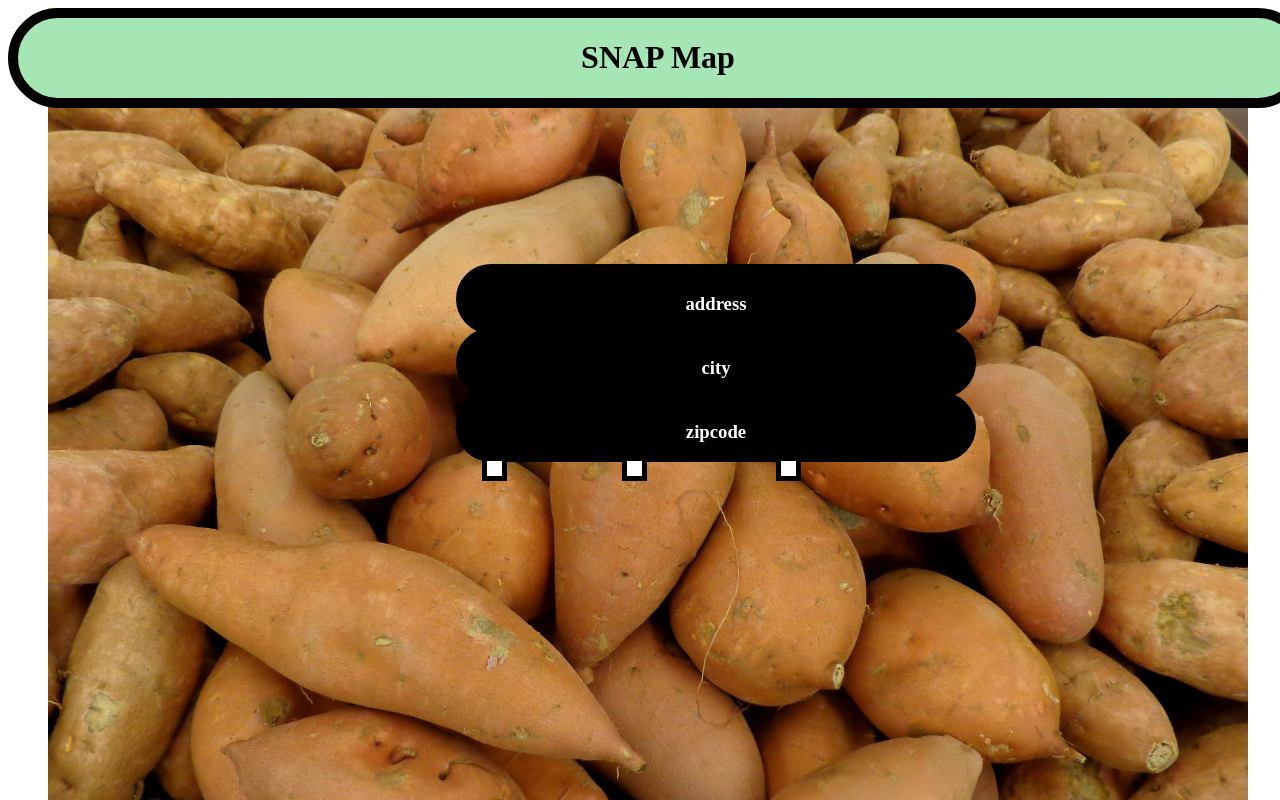
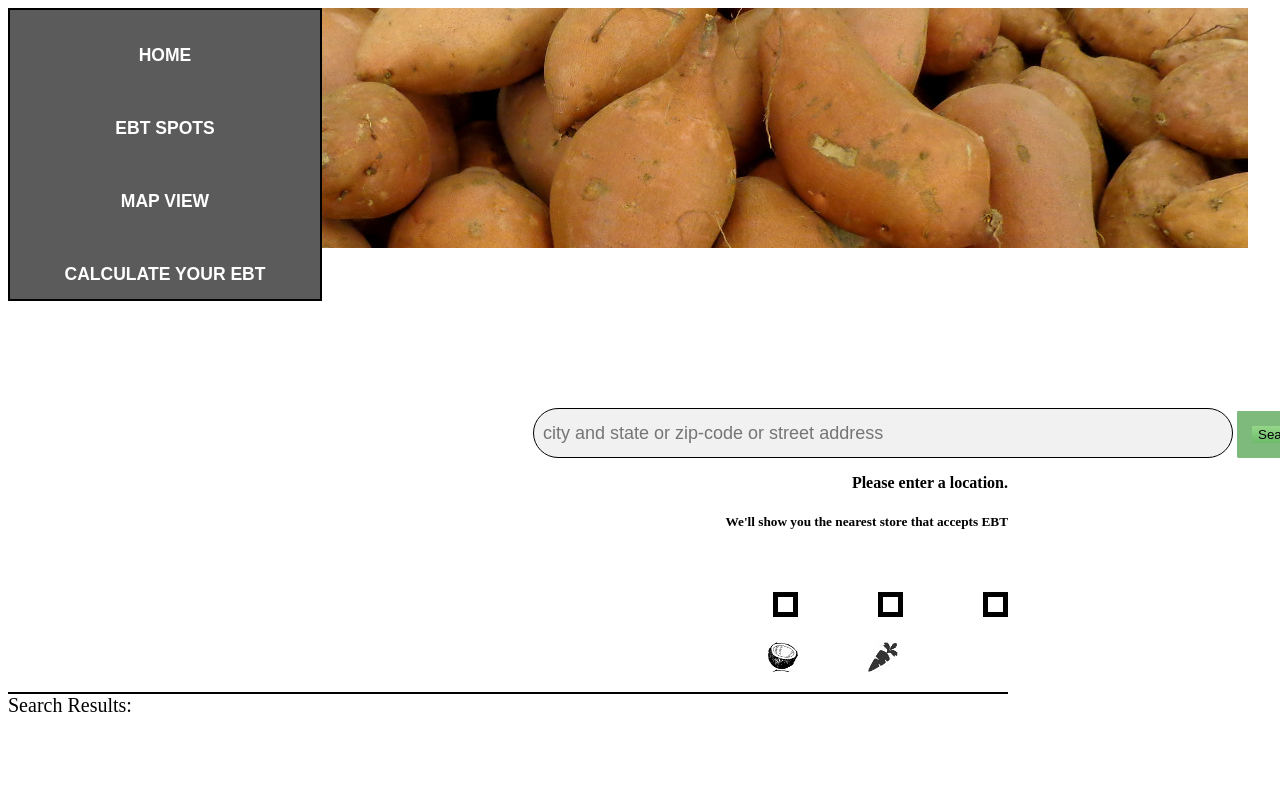
Before and after one commit to SelinaMusuta/SNAP, a Flask app: page / in a window 1280 px wide. Run offline with Flask 2, Linux system fonts and the light colour scheme.

Commit message:
my app pages are not busted completely

```diff
--- a/app/static/SNAP.css
+++ b/app/static/SNAP.css
@@ -1,79 +1,206 @@
 	body
-					{background-color: white;}
+					{background-color: white;
+
+					 	}
+
+/*#header	{ background-color: #E4E4E4;
+		position: absolute;
+		position: fixed;
+	   width: 1800px;
+	   height: 30px;
+	   left: 0px;
+	   right: 0px;
+	   border-style: "solid";
+	   border-width: 2px;
+	   border-color: black;
+	   border-style: solid;
+	   border-left: solid;
+	   text-align: left;
+	   font-family: Ariel;
+}*/
 
 #background_image  {background-image:url("sweetpotatos_edt.jpg");
 					position: absolute;
+					position: fixed;
 					background-repeat: no-repeat;
 					background-position: center;
 					width: 100%;
-					height: 100%;
+					height: 30%;
 
 					}
 
 
 
-.container			{position: absolute;
-					width:  100%;
-					height: 100%;
-					text-align: center;}
-
-/*#grocery {
-  position: fixed;
-  top: -50%;
-  left: -50%;
-  width: 1440px;
-  height: 900px;*/
-}
-#grocery {
-  position: absolute;
-  width: 100%;
-  height: 100%;
-  top: 0;
-  left: 0;
-  right: 0;
-  bottom: 0;
-  margin: auto;
-  min-width: 100%;
-  min-height: 100%;}
-
-
-
-				/*min-height: 100%;
-  				min-width: 1024px;
-  				width: 100%;
-  				height: auto;
-  				position: fixed;
-  				top: 0;
-  				left: 0;
-
-				 /* background-repeat:no-repeat;
-    			 background-attachment:fixed;
-    			background-position: center bottom;
-    			/*position:absolute;
-    			height:610px;
-    			width: ?px;*/
 
 
 
 
-div.header	{ background-color: #A5E6B4;
-	   position: absolute;
-	   width: 100%;
-	   height: 10%;
-	   left: 0px;
-	   right: 0px;
+.container			{position: absolute;
+					width:  1500px;
+					height: 800px;
+
+					text-align: center
+
+
+
+}
+
+
+
+
+#side_bar {background-color: #5B5B5B;
+		  position: absolute;
+		  position: fixed;
+		  width: 300px;
+	   height: 289px;
 	   border-style: "solid";
-	   border-width: 10px;
+	   border-width: 2px;
 	   border-color: black;
 	   border-style: solid;
-	   border-radius: 50px;
+	   margin-top: 0px;
+	   margin-left: 1510px;
+
+	}
+
+#links {background-color: #5B5B5B;
+		  float: left;
+		  position: fixed;
+		  width: 310px;
+	   height: 289px;
+	   border-style: "solid";
+	   border-width: 2px;
+	   border-color: black;
+	   border-style: solid;
+	   margin-top: 0px;
+	   margin-right: 100px;
+	   color: white;
 	   text-align: center;
-	   font-family: Ariel;
+	   text-transform: uppercase;
+		  }
+
+#links h3 {}
+
+#links a {
+	position: relative;
+    color: #FFFFFF;
+    text-decoration: none;
+    font: normal 15px arial;
+    padding: 5px;
+
+}
+
+#links a:hover {color: black;
+
+}
+
+#locator_container {position: relative;
+					width: 500px;
+					height: 500px;
+					margin-top: 300px;
+					margin-left: 500px;
+					text-align: right;
+				}
+
+
+
+#locator_info  { background-color: white;
+		float: left;
+	   width: 800px;
+	   height: 50px;
+	   border-style: "solid";
+	   border-width: 2px;
+	   border-color: none;
+	   border-style: none;
+	   margin-top: 20%;
+	   margin-left: 5%;
+	   text-align: left;
+	   color: #3a3a3a;
+	   display: inline;
+	   border-radius: 50px 3px 3px 50px;
 	 	}
 
-div.address  { background-color: black;
-		position: absolute;
-	   width: 500px;
+#search {
+		padding: 5px 9px;
+		 height: 50px;
+		 width: 700px;
+		 border: 1px solid black;
+		 font: normal 18px arial;
+		 background: #f1f1f1;
+		 border-radius: 50px 50px 50px 50px;
+		}
+
+#submit  {background-color: #6cbb6b;
+		  background-image: linear-gradient(#95d788, #6cbb6b);
+		  border-radius: 3px 50px 50px 3px;
+		  border-width: 15px;
+		  border-style: solid;
+		  border-color: #7eba7c;
+
+		}
+.grocery_checklist  { background-color: white;
+	   float: right;
+	   width: 15px;
+	   height: 15px;
+	   border-style: "solid";
+	   border-width: 5px;
+	   border-color: black;
+	   border-style: solid;
+	   margin-top: 40px;
+	   margin-left: 80px;
+	   display: inline block;
+
+	}
+
+#coconut  	{background-image:url("coconut.jpg");
+			 position: absolute;
+			 width: 30px;
+			 height: 30px;
+			 margin-top: 90px;
+			 margin-left: 260px;}
+
+#coconut .text  { position: absolute;
+				  visibility: hidden;
+				  margin-top: 35px;
+				   }
+
+#coconut:hover .text {visibility: visible; }
+
+#carrot		{background-image: url("carrot.jpeg");
+			 position: absolute;
+			 width: 30px;
+			 height: 30px;
+			 margin-top: 90px;
+			 margin-left: 360px;
+
+}
+
+#carrot .text {position: absolute;
+				visibility: hidden;
+				margin-top: 35px;
+
+			}
+
+#carrot:hover .text	{visibility: visible;}
+#results	{ background-color: #FFFFFF;
+	    float: right;
+	  	width: 1000px;
+	   height: 100px;
+	   margin-top: 75px;
+	   border-style: "solid";
+	   border-width: 2px;
+	   border-color: black;
+	   border-style: solid;
+	   border-left: 10px;
+	   border-right: 50px;
+	   border-bottom: none;
+	   text-align: left;
+	   font: normal 20px ariel;
+	 	}
+
+
+
+.address_finder { background-color: white;		   position: absolute;
+	   	   width: 1000px;
 	   height: 50px;
 	   border-style: "solid";
 	   border-width: 10px;
@@ -82,76 +209,22 @@ div.address  { background-color: black;
 	   margin-top: 20%;
 	   margin-left: 35%;
 	   text-align: center;
-	   color: white;
+	   color: black;
 	   border-radius: 50px;
 	 	}
 
-div.address:hover {color:white;} /*this does not work*/
 
-div.city  { background-color: black;
-	   position: absolute;
-	   width: 500px;
-	   height: 50px;
+#footer	{ background-color: #E4E4E4;
+	   width: 1800px;
+	   height: 60px;
+	   left: 0px;
+	   right: 0px;
+	   margin-top: 101px;
 	   border-style: "solid";
-	   border-width: 10px;
+	   border-width: 2px;
 	   border-color: black;
 	   border-style: solid;
-	   margin-top: 25%;
-	   margin-left: 35%;
-	   text-align: center;
-	   color: white;
-	   border-radius: 50px;
-	}
-
-div.zipcode  { background-color: black;
-	   position: absolute;
-	   width: 500px;
-	   height: 50px;
-	   border-style: "solid";
-	   border-width: 10px;
-	   border-color: black;
-	   border-style: solid;
-	   margin-top: 30%;
-	   margin-left: 35%;
-	   text-align: center;
-	   color: white;
-	   border-radius: 50px;
-	 }
-
-
-div.vegetables  { background-color: white;
-	   position: absolute;
-	   width: 15px;
-	   height: 15px;
-	   border-style: "solid";
-	   border-width: 5px;
-	   border-color: black;
-	   border-style: solid;
-	   margin-top: 35%;
-	   margin-left: 37%;
-	 }
-
-
-	div.fruits  { background-color: white;
-		position:absolute;
-	   width: 15px;
-	   height: 15px;
-	   border-style: "solid";
-	   border-width: 5px;
-	   border-color: black;
-	   border-style: solid;
-	   margin-top: 35%;
-	   margin-left: 48%;
-	 }
-
-	 div.meat  { background-color: white;
-		position:absolute;
-	   width: 15px;
-	   height: 15px;
-	   border-style: "solid";
-	   border-width: 5px;
-	   border-color: black;
-	   border-style: solid;
-	   margin-top: 35%;
-	   margin-left: 60%;
-	 }
+	   border-left: solid;
+	   text-align: left;
+	   font-family: Ariel;
+}
--- a/app/templates/SNAP.html
+++ b/app/templates/SNAP.html
@@ -1,10 +1,11 @@
-<html>
+{% extends "base.html" %}
+{% block content %}
+
+<!--<html>
 
 <head>
 
-	<title>SNAP</title>
-
-
+	<title>Accepted-Near-You</title>
 
 	<link rel="stylesheet" type="text/css" href="{{ url_for('static', filename='SNAP.css')}}">
 
@@ -12,48 +13,69 @@
 
 </head>
 
-
 <body>
 
 <div class='container'>
-<div id='background_image'></div>
+<div id='background_image'></div>-->
 
-<div class='header'>
-	<h1>SNAP Map</h1>
+<!--<div id='header'>
+	<h1>Accepted Near You</h1>
+
+
+</div>-->
+
+<!--<div id= 'links'>
+
+<a href="{{ url_for('addresses')}}"><h2>EBT Spots</h2></a>
+
+<a href="{{ url_for('map_view')}}"><h2>Map View</h2></a>
+
+<a href="{{ url_for('calculator')}}"><h2>Calculate Your EBT</h2></a>
 
 </div>
 
+<div id='side_bar'></div>-->
 
-	<div class='address'>
+<div id='locator_container'>
 
-		<h3>address</h3>
+<form id='locator_info'>
 
-		</div>
+	<input id="search" type="text" placeholder="city and state or zip-code or street address">
 
-	<div class='city'>
+	<input id="submit" type="submit" value="Search">
+
+</form>
+
+
+	<h4>Please enter a location.</h4>
+	<h5>We'll show you the nearest store that accepts EBT</h5>
+
+	<!--<div class='locator_info'>
 
 		<h3>city</h3>
 
 		</div>
 
-	<div class='zipcode'>
+	<div class='locator_info'>
 
-		<h3>zipcode</h3>
-
-		</div>
+		<h3>zipcode</h3>-->
 
 
 
+	<div class='grocery_checklist'></div>
+	<div class='grocery_checklist'></div>
+	<div class='grocery_checklist'></div>
 
+	<div id='coconut'><p class="text">fruits</p></div>
 
-	<!--<div class='foods' style='display:inline'>-->
+	<div id='carrot'><p class="text">vegetables</p></div>
 
-	<div class='vegetables'></div>
-	<div class='fruits'></div>
-	<div class='meat'></div>
+	<div id='results'>Search Results:</div>
+
+</div>
 
 
 
-</div>
+<div id='footer'></div>
 
-</body>
+{% endblock %}
--- /dev/null
+++ b/app/templates/base.html
@@ -0,0 +1,41 @@
+<!--base.html-->
+
+<html>
+
+<head>
+
+<title>Accepted-Near-You ~ {{title}}</title>
+
+	<link rel="stylesheet" type="text/css" href="{{ url_for('static', filename='SNAP.css')}}">
+
+</head>
+
+
+<body>
+<div class='container'>
+<div id='background_image'></div>
+
+<div id= 'links'>
+
+<a href="{{ url_for('index')}}"><h3>Home</h3></a>
+
+<a href="{{ url_for('addresses')}}"><h3>EBT Spots</h3></a>
+
+<a href="{{ url_for('map_view')}}"><h3>Map View</h3></a>
+
+<a href="{{ url_for('calculator')}}"><h3>Calculate Your EBT</h3></a>
+
+</div>
+
+<div id='side_bar'></div>
+
+
+
+{% block content %}
+
+{% endblock %}
+
+</div>
+</body>
+
+</html>
--- /dev/null
+++ b/app/templates/map.html
@@ -0,0 +1,6 @@
+{% extends "base.html" %}
+{% block content %}
+
+
+
+{% endblock %}
--- a/app/views.py
+++ b/app/views.py
@@ -5,8 +5,20 @@ from flask import render_template
 
 @app.route('/')
 def index():
-	return render_template('SNAP.html')
+	title = "Home"
+	return render_template('SNAP.html',  title = title)
 
-@app.route('/addresses')
+@app.route('/EBT_Spots')
 def addresses():
-	return render_template('addresses.html')
+	title = "EBT Spots"
+	return render_template('addresses.html', title = title)
+
+@app.route('/map_view')
+def map_view():
+	title = "Map View"
+	return render_template('map.html', title = title)
+
+@app.route('/EBT_Calculate')
+def calculator():
+	title = "Calculator"
+	return render_template('calculator.html', title = title)
```
Also changed, not shown: SNAP.css (deleted, +0 -174 lines), SNAP.html (deleted, +0 -59 lines), addresses.css (deleted, +0 -7 lines), addresses.html (deleted, +0 -17 lines), app/templates/addresses.html (+12 -9 lines), app/templates/calculator.html (added, +8 -0 lines), app/static/carrot.jpeg (added), app/static/coconut.jpg (added), app/static/grocery_reusable_bag.jpg (added), 1 other file.
